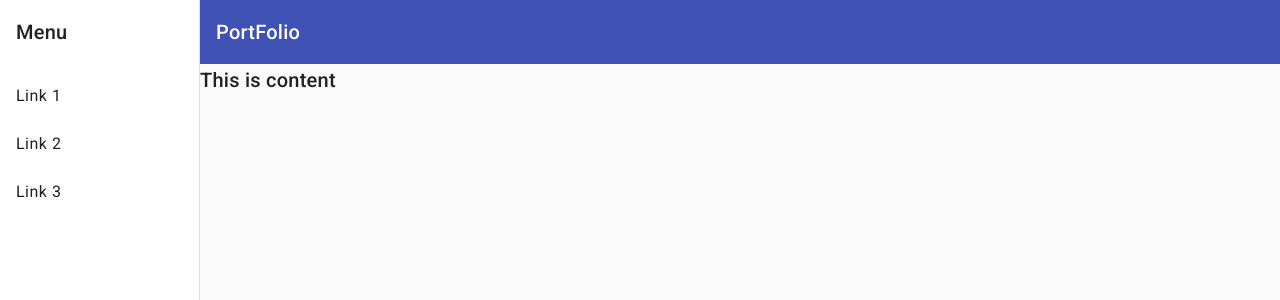
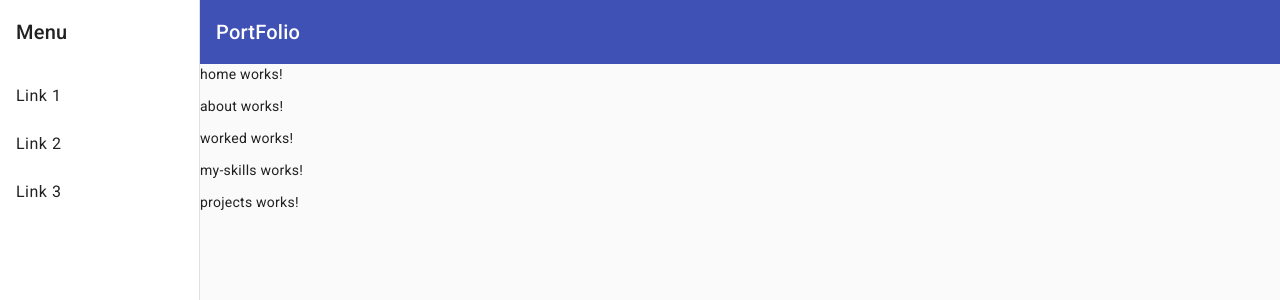
Before and after one commit to vivekpandey0912/PortfolioProject01, an Angular app in the folder PortFolio/: page / in a window 1280 px wide. Shown: the top 300 px of the page. Built offline with nearby package versions, Linux system fonts and the light colour scheme.

Commit message:
created realtion parent child

```diff
--- a/PortFolio/src/app/app.module.ts
+++ b/PortFolio/src/app/app.module.ts
@@ -15,6 +15,7 @@ import { MatButtonModule } from '@angular/material/button';
 import { MatSidenavModule } from '@angular/material/sidenav';
 import { MatIconModule } from '@angular/material/icon';
 import { MatListModule } from '@angular/material/list';
+import { ProjectsComponent } from './components/projects/projects.component';
 
 
 
@@ -26,7 +27,8 @@ import { MatListModule } from '@angular/material/list';
     WorkedComponent,
     ContactComponent,
     HomeComponent,
-    HomepageComponent
+    HomepageComponent,
+    ProjectsComponent
   ],
   imports: [
     BrowserModule,
--- /dev/null
+++ b/PortFolio/src/app/components/projects/projects.component.html
@@ -0,0 +1 @@
+<p>projects works!</p>
--- a/PortFolio/src/app/homepage/homepage.component.html
+++ b/PortFolio/src/app/homepage/homepage.component.html
@@ -22,7 +22,12 @@
       </button>
       <span>PortFolio</span>
     </mat-toolbar>
-    <h2>This is content</h2>
-    <!-- Add Content Here -->
+      <app-home></app-home>
+      <app-about></app-about>
+      <app-worked></app-worked>
+      <app-my-skills></app-my-skills>
+      <app-projects></app-projects>
+
+
   </mat-sidenav-content>
 </mat-sidenav-container>
```
Also changed, not shown: PortFolio/src/app/components/projects/projects.component.ts (added, +10 -0 lines), PortFolio/src/app/components/projects/projects.component.css (added), 1 other file (tests, documents, lock files or other folders).
